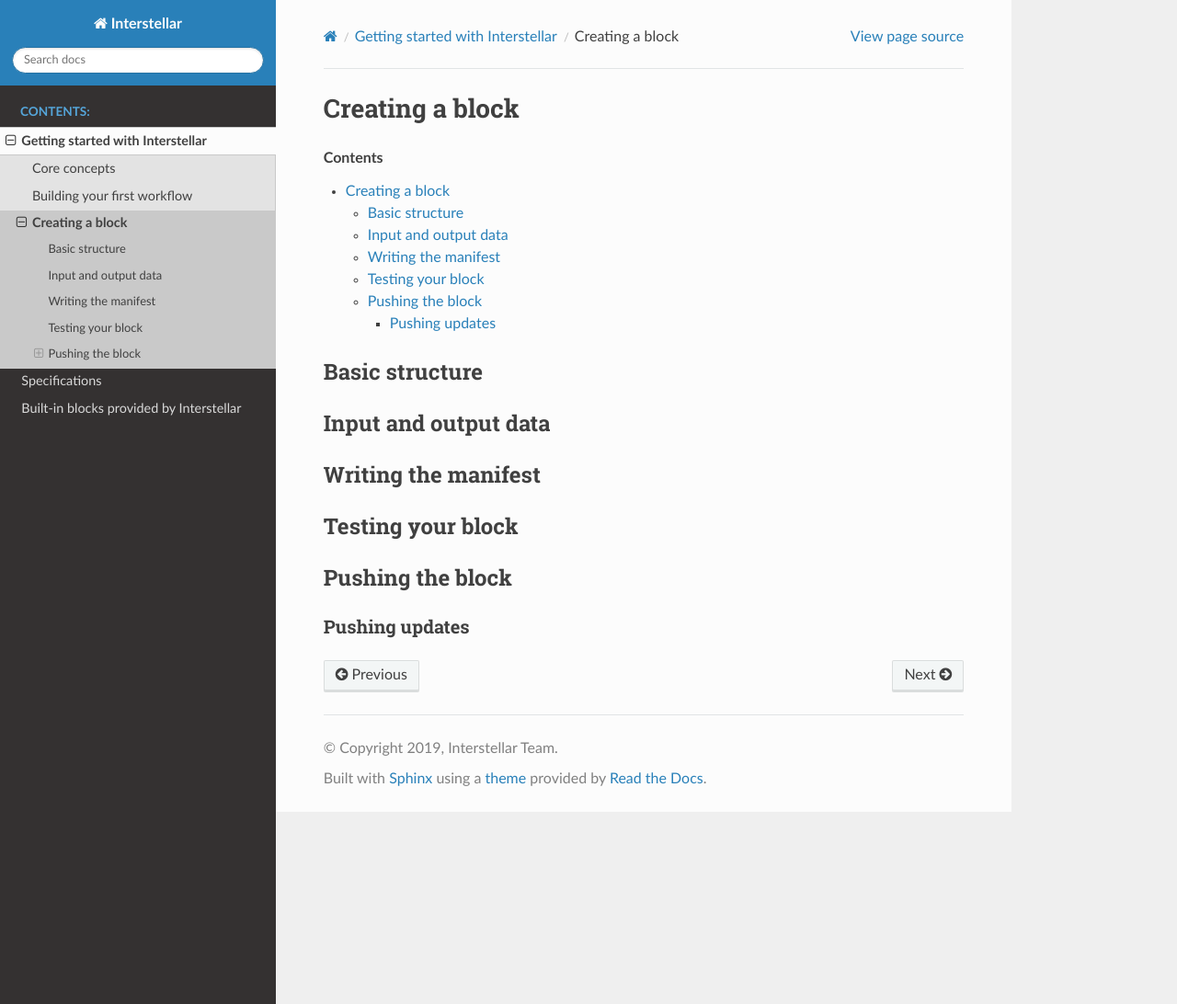
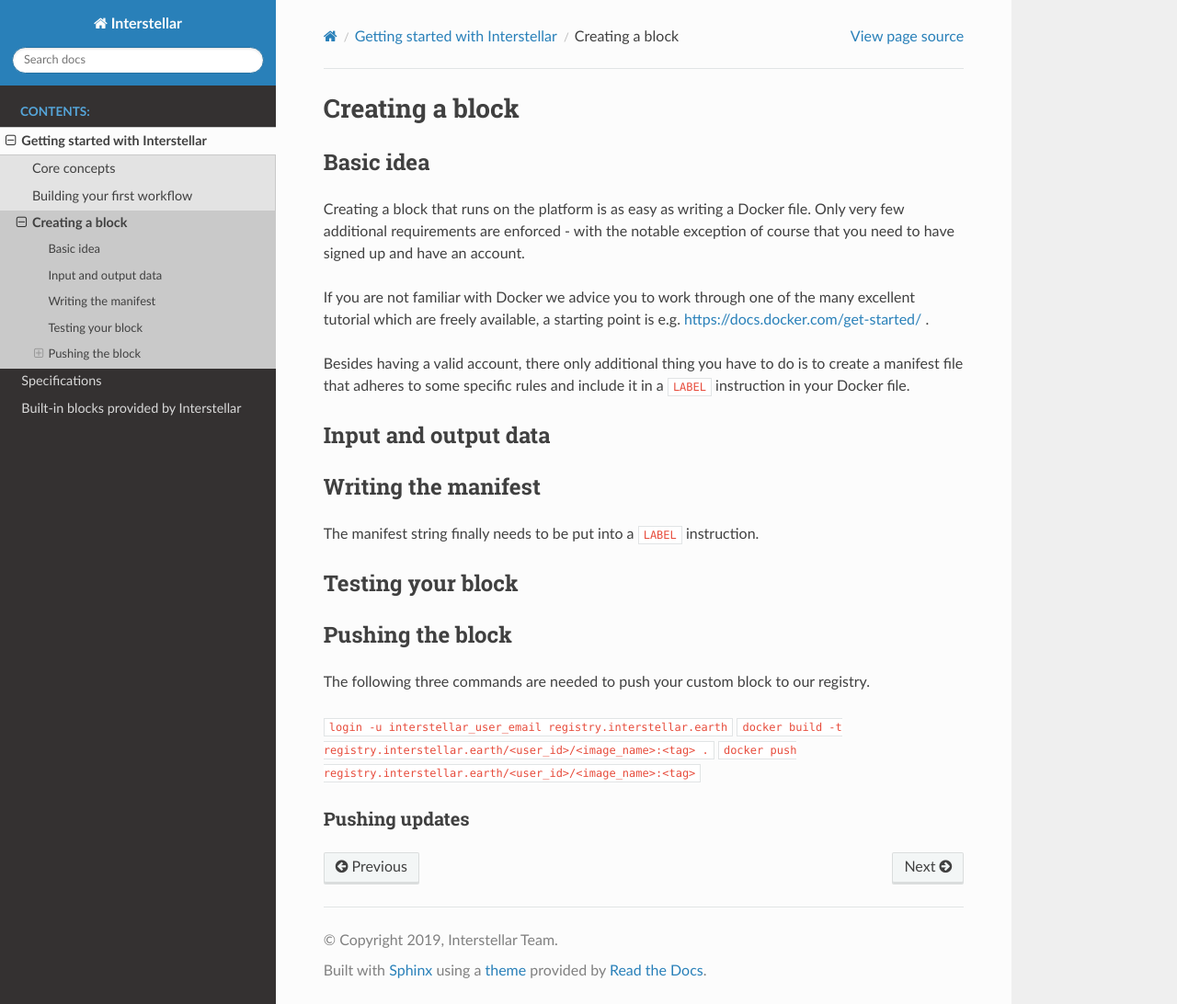
Before and after one commit to up42/docs, a Sphinx documentation site: the page built from source/getting-started/first-block.rst, in a window 1280 px wide and 1092 px high. Shown: the whole window at 92% size. Built offline with Sphinx 7.4.7 and the Read the Docs theme 2.0.0, drawn with Linux system fonts in a browser that asks for light colours.

Commit message:
Draft creating a block section; many questions still open

```diff
--- a/source/getting-started/first-block.rst
+++ b/source/getting-started/first-block.rst
@@ -1,22 +1,53 @@
 Creating a block
 ================
 
-.. contents::
+Basic idea
+----------
 
-Basic structure
----------------
+Creating a block that runs on the platform is as easy as writing a Docker file. Only very few
+additional requirements are enforced - with the notable exception of course that you need to
+have signed up and have an account.
+
+If you are not familiar with Docker we advice you to work through one of the many excellent
+tutorial which are freely available, a starting point is e.g. https://docs.docker.com/get-started/ .
+
+Besides having a valid account, there only additional thing you have to do is to create a manifest
+file that adheres to some specific rules and include it in a ``LABEL`` instruction in your Docker file.
 
 Input and output data
 ---------------------
 
+.. Do we have any restrictions and/or best practices in this regard? I appears that so far
+.. all data is put into /tmp/output
+
 Writing the manifest
 --------------------
+
+.. We need an example or schema for this. Should we reference corresponding files on github
+.. or make it available in another way?
+
+.. Afterwards we need a way of encoding the json into a string (maybe by using jq)
+
+The manifest string finally needs to be put into a ``LABEL`` instruction.
 
 Testing your block
 ------------------
 
+.. Can we give recommendations in this regard? I appears to me that depends on the way
+.. the developer builds their Docker container locally
+
 Pushing the block
 -----------------
+.. How does a user get their <user_id>?
+.. Do users always push to production?
+
+The following three commands are needed to push your custom block to our registry.
+
+``login -u interstellar_user_email registry.interstellar.earth``
+``docker build -t registry.interstellar.earth/<user_id>/<image_name>:<tag> .``
+``docker push registry.interstellar.earth/<user_id>/<image_name>:<tag>``
 
 Pushing updates
 +++++++++++++++
+
+.. Can somebody provide examples how this would work?
```
